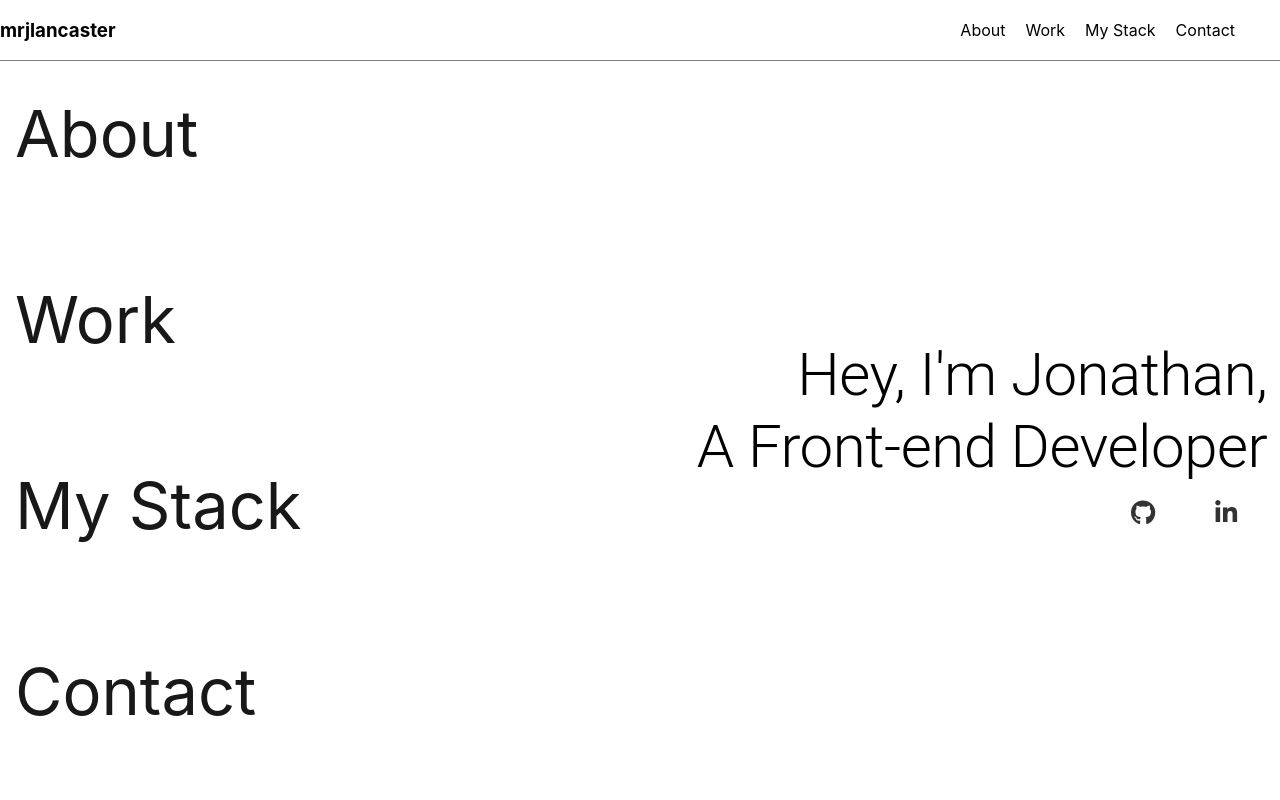
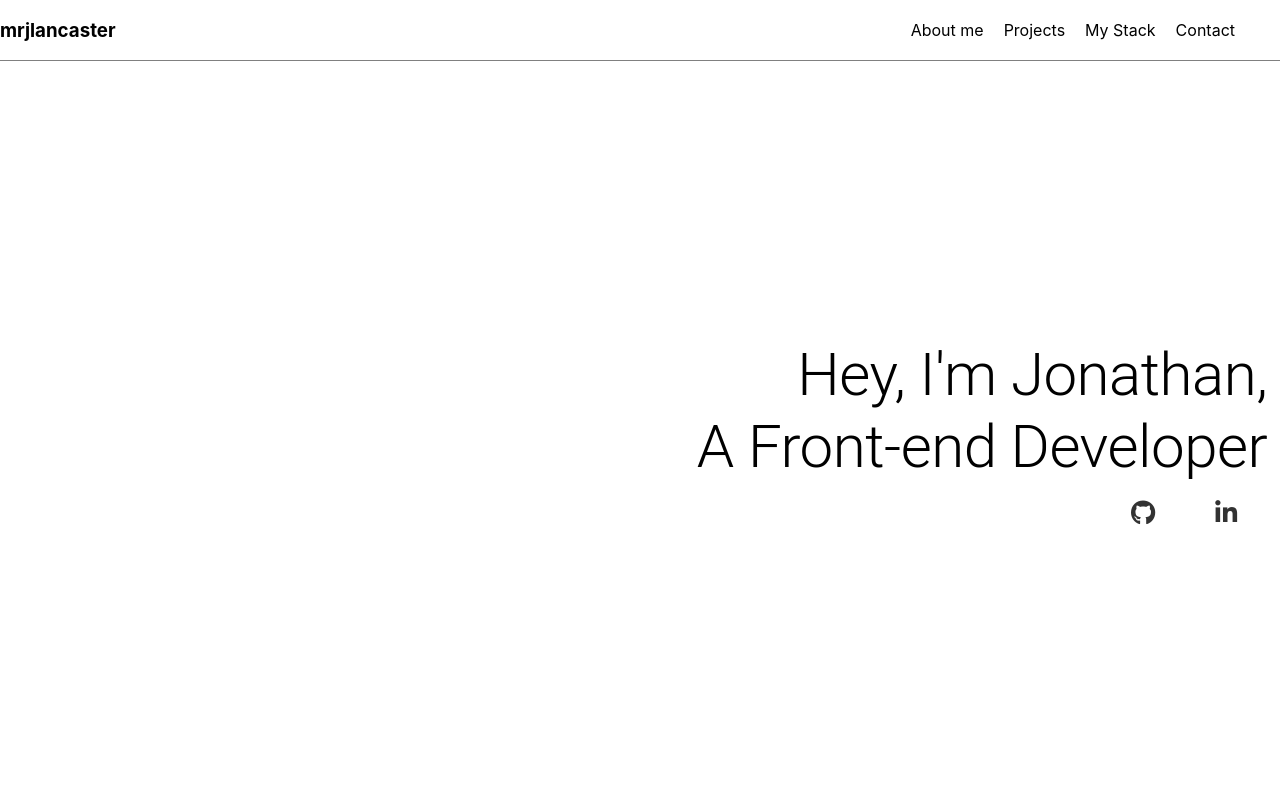
Before and after one commit to mrjlancaster/Portfolio, a React (Create React App) app: page / in a window 1280 px wide. Shown: the top 800 px of the page. Built offline with nearby package versions, Linux system fonts and the light colour scheme.

Commit message:
delete nav from welcome sec

```diff
--- a/src/components/Header.js
+++ b/src/components/Header.js
@@ -31,7 +31,7 @@ const Header = () => {
 							offset={-90}
 							duration={1500}
 							>
-							About
+							About me
 						</Link>
 					</li>
 					<li className="nav__item"><Link
@@ -42,7 +42,7 @@ const Header = () => {
 							offset={-50}
 							duration={1000}
 							>
-							Work
+							Projects
 						</Link>
 					</li>
 					<li className="nav__item"><Link
--- a/src/components/Welcome.js
+++ b/src/components/Welcome.js
@@ -38,53 +38,6 @@ function Welcome() {
 
 	return (
 		<div id="welcome" className={classes.welcomeContainer}>
-			<div>
-				<ul className="navBar-ul" style={nav}>
-					<Link
-					activeClass="active"
-					to="about"
-					spy={true}
-					smooth={true}
-					offset={-90}
-					duration={1500}
-					className="li"
-					>
-					About
-					</Link>
-					<Link
-					activeClass="active"
-					to="work"
-					smooth={true}
-					spy={true}
-					offset={-50}
-					duration={1000}
-					className="li"
-					>
-					Work
-					</Link>
-					<Link
-					activeClass="active"
-					to="my stack"
-					spy={true}
-					smooth={true}
-					offset={-90}
-					duration={1500}
-					className="li"
-					>
-					My Stack
-					</Link>
-					<Link
-					activeClass="active"
-					to="contact"
-					smooth={true}
-					spy={true}
-					duration={1500}
-					className="li"
-					>
-					Contact
-					</Link>
-				</ul>
-			</div>
 			<div className='welcomeSection'>
 				<h2 style={intro} variant="h2" className='welcomeTitle'>
 					Hey, I'm Jonathan,<br />
```
